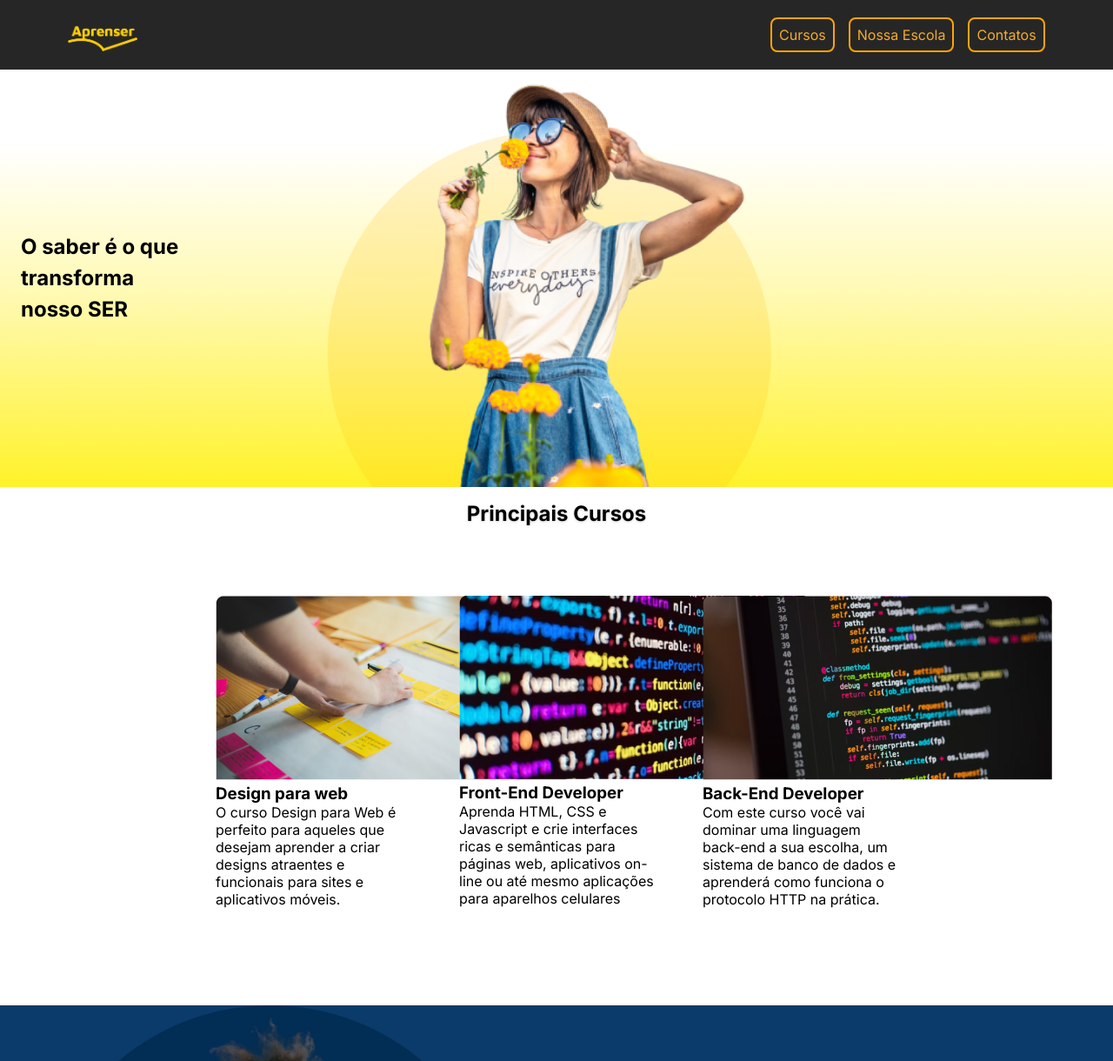
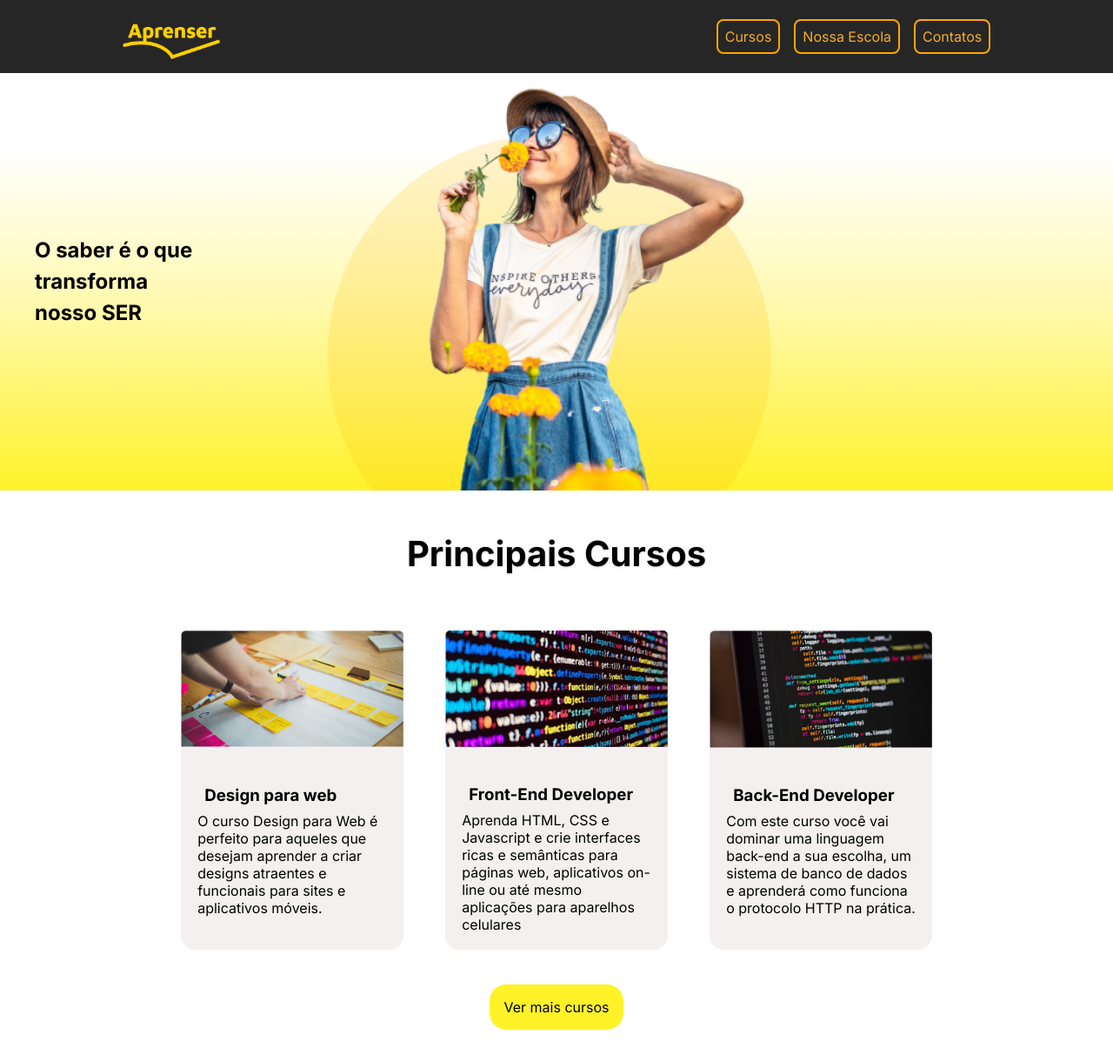
Before and after one commit to kayqueferreira185-tech/Projeto-Aprenser, a plain HTML site: page index.html in a window 1280 px wide. Shown: the top 1220 px of the page at 87% size. Drawn offline with Linux system fonts and the light colour scheme.

Commit message:
feat: implementa alterações finais na aba de cursos e alterações gerais no site

```diff
--- a/assets/css/style.css
+++ b/assets/css/style.css
@@ -18,13 +18,13 @@
 
 
 .logo-link{
+    width: 7rem;
     display: block;
-    background-image: url('../imagens/logoAprenser.png');
-    background-repeat: no-repeat;
-    background-size: contain;
-    background-position: center;
-    width: 5rem;
-    height: 3rem;
+}
+.logo-link img{
+    display: block;
+    width: 100%;
+    height: auto;
 
 }
 body{
@@ -41,7 +41,7 @@ body{
 }
 
 .header-inter{
-    width: 90%;
+    width: 80%;
     margin-inline: auto;
     display: flex;
     justify-content: space-between;
@@ -95,40 +95,80 @@ body{
     width: 12ch;
     font-family: var(--font-text);
     line-height: 1.5;
-    margin-left: 1.5rem;
+    margin-left: 2.5rem;
 }
 
 .area-cursos{
     min-height: 60vh;
+    width: 100%;
+    max-width: 100rem;
     display: flex;
     align-items: center;
+    margin-inline: auto;
     justify-content: center;
     flex-direction: column;
-
+    gap: 1.5rem;
 }
 .title-cursos{
-    margin-bottom: 2rem;
+    margin: 2rem 0rem 1.5rem 0rem;
     padding: 1rem;
     text-shadow: 0 1px 3px rgba(0, 0, 0, .18);
     font-family: var(--font-text);
+    font-size: 2.5rem;
 }
 .lista-cursos {
     display: flex;
     justify-content: center;
-    gap: 1.5rem;
+    gap: 3rem;
     width: 100%;
-    padding: 1rem;
     min-height: 15rem;
     flex-wrap: wrap;
 }
 .produto-curso {
+    display: flex;
+    flex-direction: column;
+    gap: 1rem;
+    background-color: #f4f0f0;
     flex: 1 1 16rem;
     max-width: 16rem;
-    padding: 1rem;
+    border-radius: 1rem;
+    transition: var(--transition),
+    box-shadow var(--transition);
+}
+.conteudo-curso{
+    padding: 1.2rem;
+    font-size: 1rem;
+
+
+}
+.titulo-item-curso{
+   padding: 0.5rem;
+}
+.produto-curso:hover{
+    background-color: #e3dede;
+    box-shadow: 0 8px 20px rgba(0, 0, 0, .12);
+    transform: translateY(-4px)
+
 }
 .img-curso {
     width: 100%;
     display: block;
+}
+
+.btn-cta{
+    display: inline-block;
+    text-decoration: none;
+    color: black;
+    background-color: #fff229;
+    padding: 1em;
+    margin-top: 1rem;
+    border-radius: 1.2rem;
+    transition: var(--transition);
+}
+.btn-cta:hover{
+    transform: scale(1.03);
+    background-color: #ffb800;
+
 }
 
 .quem-somos {
@@ -179,13 +219,12 @@ body{
 }
 
 .contatos {
-    min-height: 30rem;
-    padding: 3rem 1.5rem;
+    padding: 2rem 1.5rem;
 }
 
 .title-contatos {
     text-align: center;
-    margin-bottom: 2rem;
+    margin-bottom: 3rem;
 }
 
 .conteudo-contatos {
--- a/assets/js/render/render.js
+++ b/assets/js/render/render.js
@@ -5,19 +5,28 @@ export function renderizarCursos(cursos){
     cursos.forEach(curso => {
         const article = document.createElement('article');
         article.classList.add('produto-curso');
+
         const imagemCurso = document.createElement('img');
         imagemCurso.setAttribute('alt', 'Imagem do curso');
-        imagemCurso.classList.add('img.curso');
+        imagemCurso.classList.add('img-curso');
         imagemCurso.src = curso.imagem;
+
+        const conteudoCurso = document.createElement('div');
+        conteudoCurso.classList.add('conteudo-curso');
+
         const tituloCurso = document.createElement('h3');
-        tituloCurso.textContent = curso.titulo
+        tituloCurso.textContent = curso.titulo;
+        tituloCurso.classList.add('titulo-item-curso');
+
         const descricaoCurso = document.createElement('p');
         descricaoCurso.textContent = curso.descricao;
 
+        conteudoCurso.appendChild(tituloCurso);
+        conteudoCurso.appendChild(descricaoCurso);
+
         article.appendChild(imagemCurso);
-        article.appendChild(tituloCurso);
-        article.appendChild(descricaoCurso);
+        article.appendChild(conteudoCurso);
+
         listaCursos.appendChild(article);
-
     });
 }
--- a/index.html
+++ b/index.html
@@ -10,7 +10,7 @@
 <body>
     <header class="header-class">
      <div class="header-inter">
-        <a href="./index.html" class="logo-link" aria-label="Página inicial"></a>
+        <a href="./index.html" class="logo-link" aria-label="Página inicial"> <img src="./assets/imagens/logoAprenser.png" alt="Aprenser"></a>
         <nav class="links-navegacao">
            <ul class="produtos-nav">
                <li class="item-li"><a href="#">Cursos</a></li>
@@ -26,8 +26,8 @@
         </section>
         <section class="area-cursos">
                 <h2 class="title-cursos">Principais Cursos</h2>
-
             <div class="lista-cursos"></div>
+            <a href="#" class="btn-cta">Ver mais cursos</a>
         </section>
         <section class="quem-somos">
             <div class="nossa-escola">
@@ -45,9 +45,9 @@
         <section class="contatos">
             <h2 class="title-contatos">Contatos</h2>
             <div class="conteudo-contatos">
-                    <img class="imagem-mapa" src="./assets/imagens/map.png" alt="Mapa da localização da escola">
+                    <iframe title="Localização da Aprenser no Google Maps" src="https://www.google.com/maps/embed?pb=!1m18!1m12!1m3!1d3657.577420617745!2d-46.971861124670156!3d-23.54769667880926!2m3!1f0!2f0!3f0!3m2!1i1024!2i768!4f13.1!3m3!1m2!1s0x94cf05e3373524fd%3A0xfaa431ee12ee4a4d!2sEstr.%20El%C3%ADas%20Alves%20da%20Costa%2C%20765%20-%20Parque%20Boa%20Esperanca%2C%20Itapevi%20-%20SP%2C%2006675-200!5e0!3m2!1spt-BR!2sbr!4v1786360538735!5m2!1spt-BR!2sbr" width="100%" height="450" style="border:0;" allowfullscreen="" loading="lazy" referrerpolicy="strict-origin-when-cross-origin"></iframe>
                      <ul class="texto-contato">
-                    <li>Av. da Liberdade, 1001</li>
+                    <li>Estr. Elías Alves da Costa, 765</li>
                     <li>Tel: +(11) 98996-8676</li>
                     <li>E-mail: contato@aprenser.com</li>
                     </ul>
```
